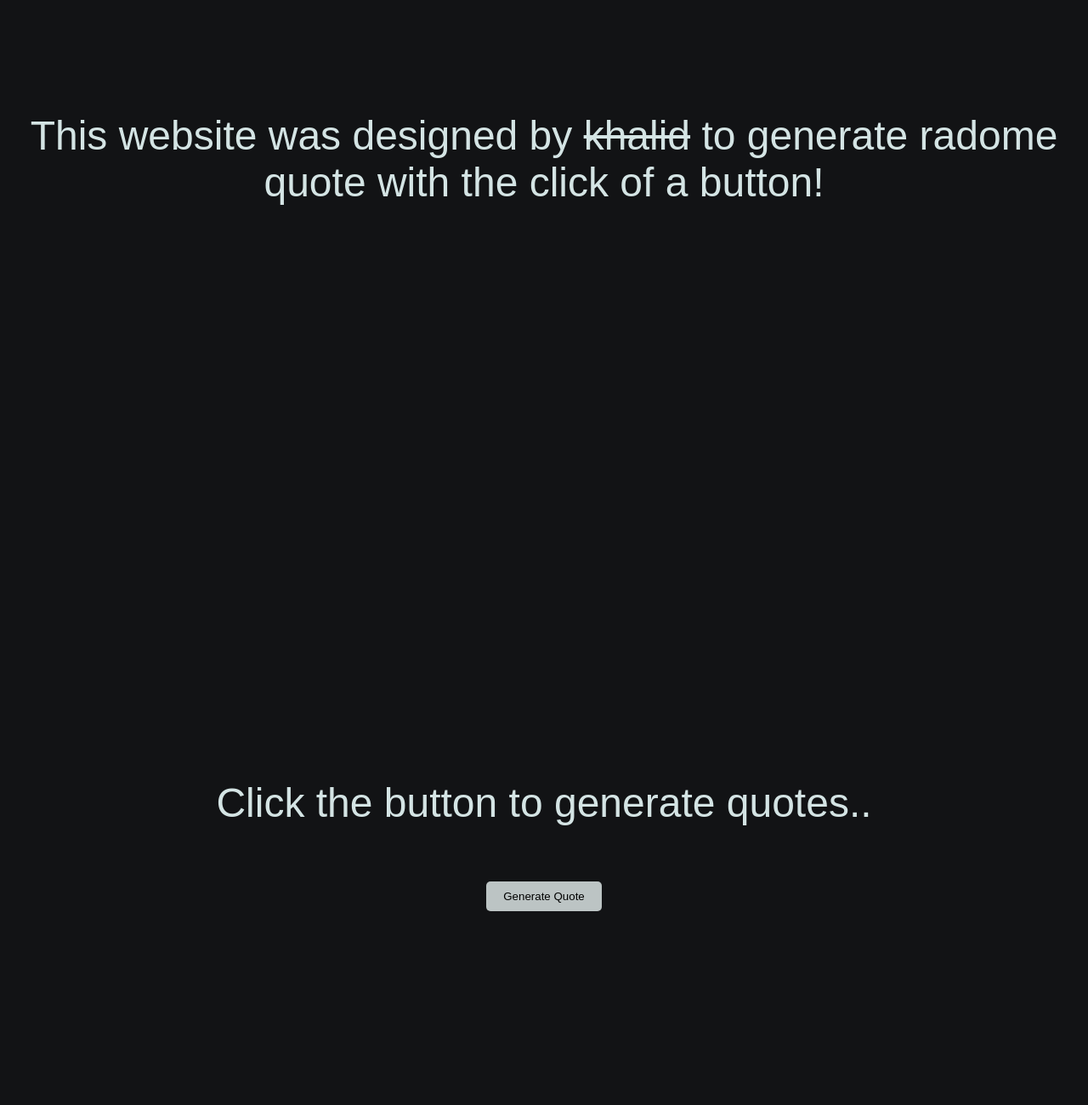
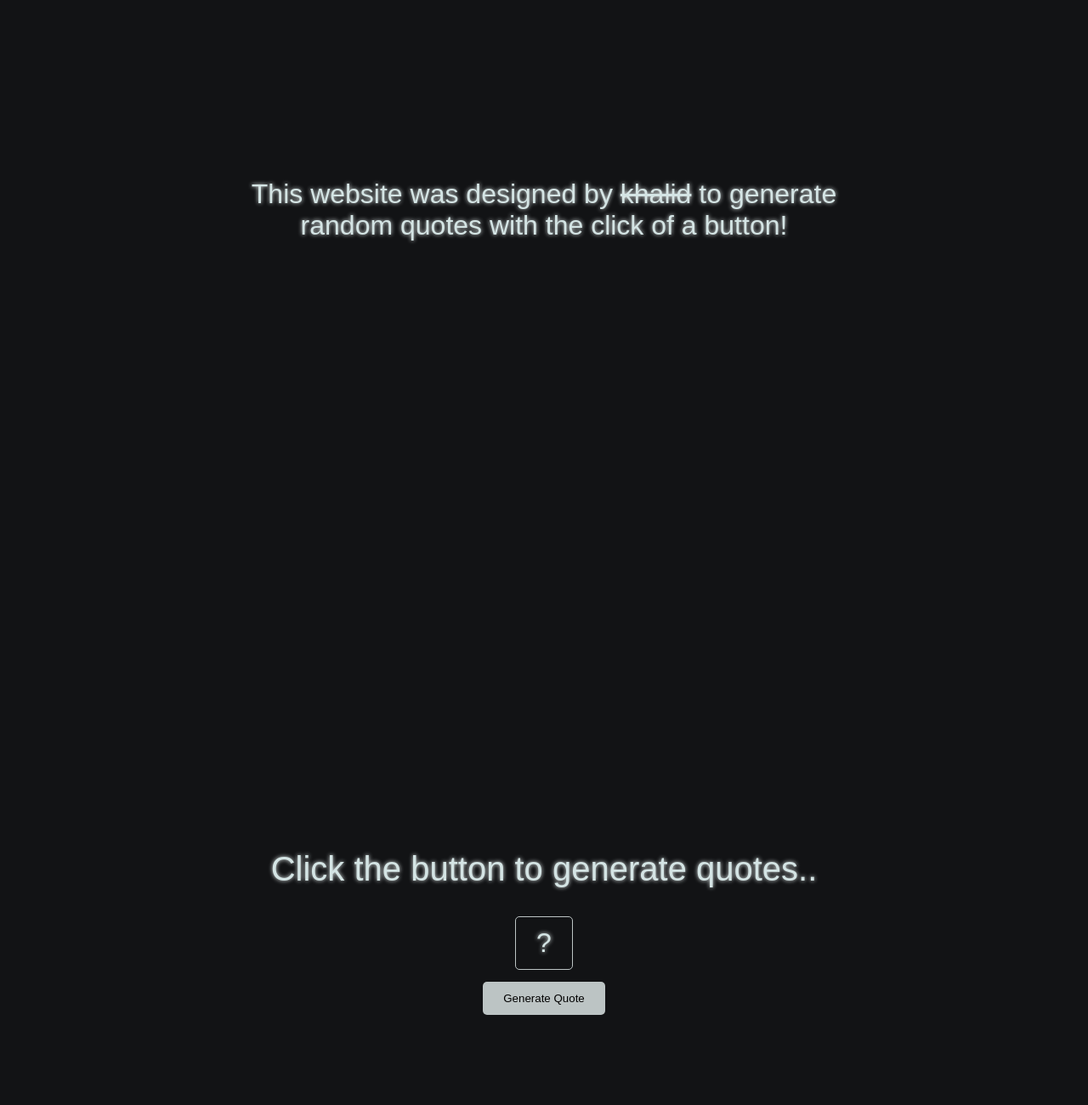
Before and after one commit to k1alid/Quote-generator, a plain HTML site: page index.html in a window 1280 px wide. Shown: the part 1100-2400 px from the top of the page at 85% size. Drawn offline with Linux system fonts and the light colour scheme; a web font is replaced by a local one.

Commit message:
v2.0
The second update! a lot of thing changed in the design and add support for mobile.

```diff
--- a/index.html
+++ b/index.html
@@ -14,16 +14,16 @@
             <li><a href="#generator">Generator</a></li>
         </ul>
     </nav>
-    <div class="continainer">
+    <div class="container">
         <div class="section" id="home">
             <h1 id="title">Welcome...</h1>
         </div>
         <div class="section" id="about">
-            <p>This website was designed by <strike>khalid</strike> to generate radome quote with the click of a button!</p>
+            <p>This website was designed by <strike>khalid</strike> to generate random quotes with the click of a button!</p>
         </div>
         <div class="section" id="generator">
             <h2 id="title3">Click the button to generate quotes..</h2>
-            <div id="quote"></div>
+            <div id="quote">?</div>
             <button onclick="generateQuote()">Generate Quote</button>
         </div>
     </div>
--- a/style.css
+++ b/style.css
@@ -3,23 +3,23 @@
 body {
     margin: 0;
     padding: 0;
-    height: 100%;
     font-family: 'Jersey 15', sans-serif;
+    background-color: #121315;
 }
 
 html {
-    font-style: normal;
     scroll-behavior: smooth;
 }
-
 .navbar {
     background-color: #121315;
-    color: #d4e4e4;;
+    color: #d4e4e4;
     padding: 25px 0;
+    text-shadow:0 0 5px #e3ebeb;
+
 }
 
 .navbar ul {
-    font-size: 2em;
+    font-size: 2em; /* Increased font size for better scaling */
     list-style-type: none;
     margin: 0;
     padding: 0;
@@ -41,39 +41,35 @@ html {
 }
 
 .container {
-    height: 100%;
-    overflow: hidden;
-    display: flex;
-    align-items: center;
-    justify-content: center;
-    flex-direction: column;
+    padding: 20px;
+    max-width: 800px; /* Added maximum width to prevent container from expanding too much */
+    margin: 0 auto; /* Center the container horizontally */
 }
 
 .section {
-    height: 100vh;
-    overflow: hidden;
-    background-color: #121315;
+    height: 100vh; /* Each section takes up full viewport height */
+    margin-bottom: 40px; /* Add margin between sections */
     display: flex;
     justify-content: center;
     align-items: center;
     flex-direction: column;
+    text-align: center; /* Center text within the section */
 }
 
 #title {
-    text-align: center;
-    font-size: 6em;
+    font-size: 5em; /* Increased font size for better scaling */
     font-weight: 400;
     color: #d4e4e4;
-    text-shadow:0 0 250px #e3ebeb;
+    text-shadow:0 0 20px #e3ebeb;
 }
 
 button {
     background-color: #bcc4c4;
-    padding: 10px 20px;
-    margin: 25px;
+    padding: 12px 24px; /* Adjusted padding for better button appearance */
     border: none;
     cursor: pointer;
     border-radius: 5px;
+    margin: 1em;
 }
 
 button:hover {
@@ -81,22 +77,27 @@ button:hover {
 }
 
 #title3 {
-    text-align: center;
-    font-size: 3em;
+    font-size: 2.5em; /* Increased font size for better scaling */
     font-weight: 400;
     color: #d4e4e4;
+    text-shadow:0 0 5px #e3ebeb;
+
 }
 
 #quote {
-    text-align: center;
-    font-size: 2em;
+    font-size: 2em; /* Increased font size for better scaling */
     font-weight: 400;
     color: #d4e4e4;
+    border: 1px solid #bcc4c4;
+    padding: 12px 24px;
+    border-radius: 5px;
+    text-shadow:0 0 5px #e3ebeb;
+
 }
 
 p {
-    text-align: center;
-    font-size: 3em;
+    font-size: 2em; /* Increased font size for better scaling */
     font-weight: 400;
     color: #d4e4e4;
+    text-shadow:0 0 5px #e3ebeb;
 }
```
